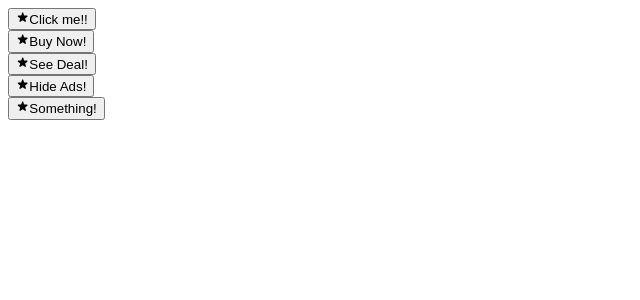
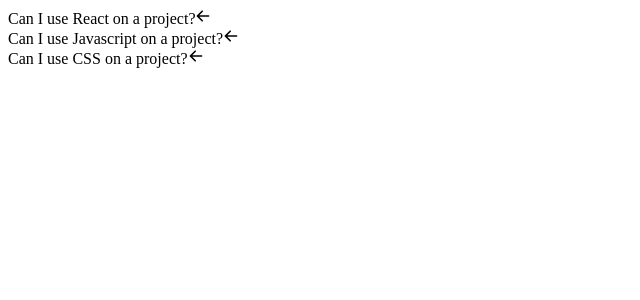
Before and after one commit to rtProminski/comps, a React (Create React App) app: page / in a window 1280 px wide. Shown: the top 300 px of the page, without its empty margins (0-640 px from the left). Built offline with nearby package versions, Linux system fonts and the light colour scheme; the HTML template or start-up script is replaced by a standard one.

Commit message:
creating an accordion component

```diff
--- a/src/App.js
+++ b/src/App.js
@@ -1,9 +1,31 @@
-import ButtonPage from './pages/ButtonPage'
+// import ButtonPage from './pages/ButtonPage'
+import Accordion from './components/Accordion'
 
 const App = () => {
+	const items = [
+		{
+			id: '1',
+			label: 'Can I use React on a project?',
+			content:
+				'You can use React on any project you want. You can use React on any project you want. You can use React on any project you want.',
+		},
+		{
+			id: '2',
+			label: 'Can I use Javascript on a project?',
+			content:
+				'You can use Javascript on any project you want. You can use Javascript on any project you want. You can use Javascript on any project you want.',
+		},
+		{
+			id: '3',
+			label: 'Can I use CSS on a project?',
+			content:
+				'You can use CSS on any project you want. You can use CSS on any project you want. You can use CSS on any project you want.',
+		},
+	]
+
 	return (
 		<div>
-			<ButtonPage />
+			<Accordion items={items} />
 		</div>
 	)
 }
--- /dev/null
+++ b/src/components/Accordion.js
@@ -0,0 +1,52 @@
+import { useState } from 'react'
+import { HiArrowDown, HiArrowLeft } from 'react-icons/hi'
+const Accordion = ({ items }) => {
+	const [expendedIndex, setExpendedIndex] = useState(-1)
+
+	const handleClick = index => {
+		if (expendedIndex === index) {
+			setExpendedIndex(-1)
+		} else {
+			setExpendedIndex(index)
+		}
+	}
+
+	const renderedItems = items.map((item, index) => {
+		const isExpended = index === expendedIndex
+		const icon = <span className="text-xl">{isExpended ? <HiArrowDown /> : <HiArrowLeft />}</span>
+
+		return (
+			<div key={item.id}>
+				<div
+					className="flex justify-between p-3 bg-gray-100 border-b items-center  cursor-pointer"
+					onClick={() => handleClick(index)}>
+					{item.label}
+					{icon}
+				</div>
+				{isExpended && <div className="border-b p-5">{item.content}</div>}
+			</div>
+		)
+	})
+
+	return <div>{renderedItems}</div>
+}
+
+export default Accordion
+
+// import { useState } from 'react'
+// const Accordion = ({ items }) => {
+// 	const [expendedIndex, setExpendedIndex] = useState(0)
+
+// 	const renderedItems = items.map(item => {
+// 		return (
+// 			<div key={item.id}>
+// 				<div>{item.label}</div>
+// 				<div>{item.content}</div>
+// 			</div>
+// 		)
+// 	})
+
+// 	return <div>{renderedItems}</div>
+// }
+
+// export default Accordion
```
